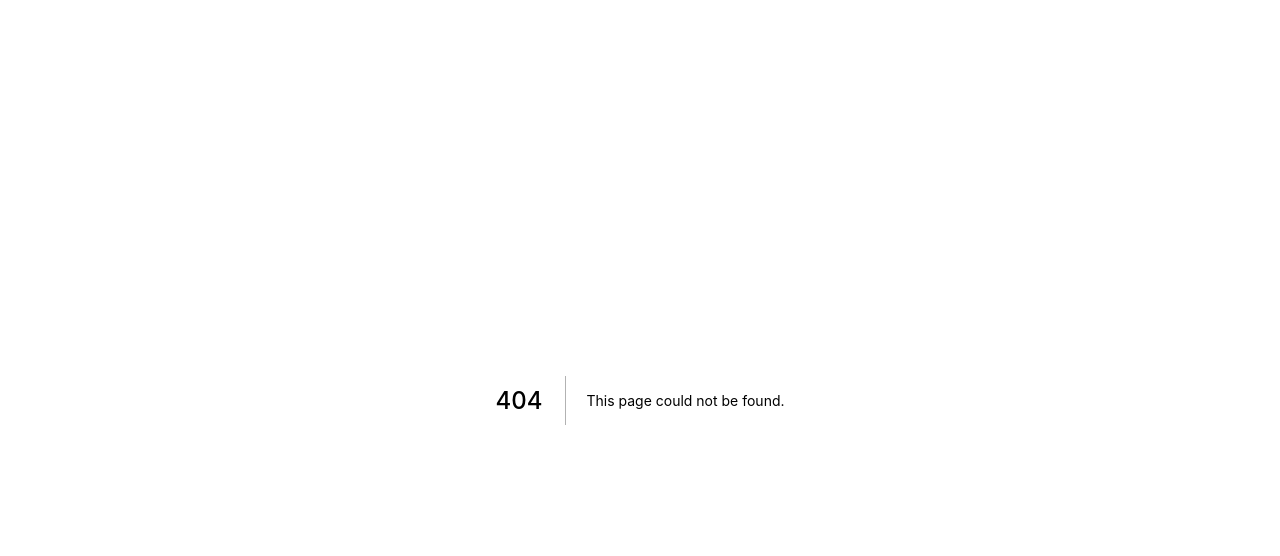
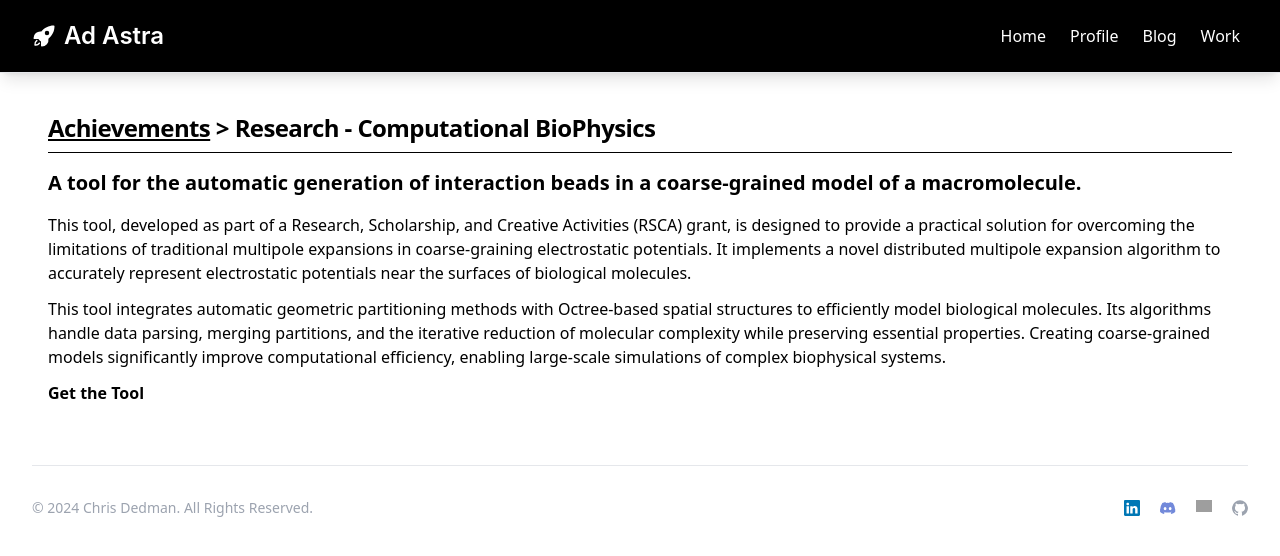
Before and after one commit to chrisdedman/website, a Next.js app: page /projects/research in a window 1280 px wide. Before the commit this address had no page. Shown: the top 556 px of the page. Built offline with nearby package versions, Linux system fonts and the light colour scheme; grey boxes are pictures that could not be loaded.

Commit message:
Added research project description

```diff
--- /dev/null
+++ b/src/app/projects/research/page.tsx
@@ -0,0 +1,47 @@
+"use client"
+
+import React from "react";
+import Menu from '@/components/navigation'
+import Footer from '@/components/footer'
+
+export default function Research() {
+  return (
+    <div className="h-screen p-4 lg:p-8 mt-16 ">
+      <Menu />
+      <div className="p-4">
+        <h5 className="mb-2 text-2xl font-bold tracking-tight">
+          <a href="/projects" className="underline">Achievements</a>{" > "}Research - Computational BioPhysics
+        </h5>
+        <hr className="h-px my-8 bg-black border-0 separator mt-0 mb-0" />
+        <div>
+          <Article />
+        </div>
+      </div>
+      <Footer />
+    </div>
+  );
+}
+
+function Article() {
+  return (
+    <>
+      <h6 className="mt-4 text-xl font-bold">A tool for the automatic generation of interaction beads in a coarse-grained model of a macromolecule.</h6>
+      <p className="mt-4">
+        This tool, developed as part of a Research, Scholarship, and Creative Activities (RSCA) grant,
+        is designed to provide a practical solution for overcoming the limitations of traditional multipole
+        expansions in coarse-graining electrostatic potentials. It implements a novel distributed multipole
+        expansion algorithm to accurately represent electrostatic potentials near the surfaces of biological molecules.
+      </p>
+
+      <p>
+        This tool integrates automatic geometric partitioning methods with Octree-based spatial structures to efficiently model biological molecules.
+        Its algorithms handle data parsing, merging partitions, and the iterative reduction of molecular complexity while preserving essential properties.
+        Creating coarse-grained models significantly improve computational efficiency, enabling large-scale simulations of complex biophysical systems.
+      </p>
+
+      <p>
+        <a href="research/tool"><strong>Get the Tool</strong></a>
+      </p>
+    </>
+  )
+}
```
